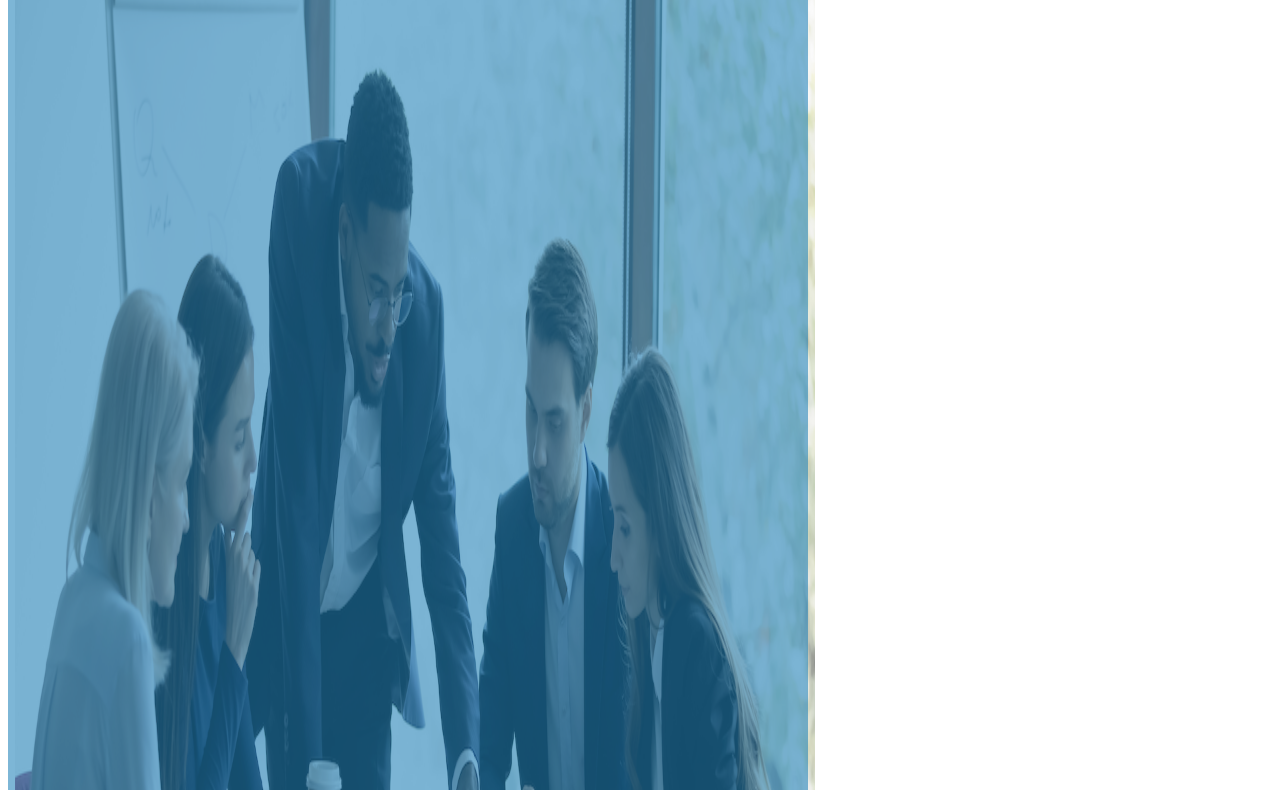
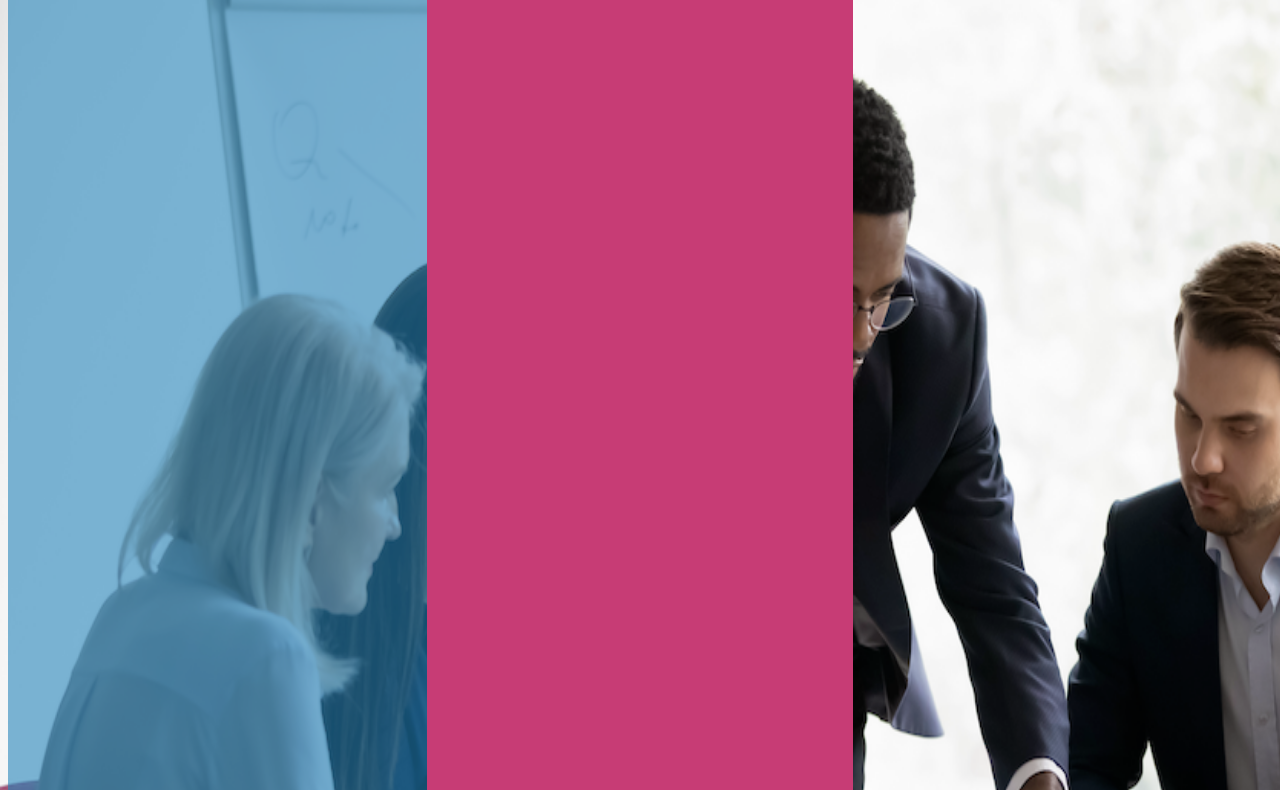
Before and after one commit to Nitin-1464/layout-4, a plain HTML site: page index.html in a window 1280 px wide. Shown: the part 401-1191 px from the top of the page. Drawn offline with nearby package versions, Linux system fonts and the light colour scheme.

Commit message:
Add files via upload

```diff
--- a/index.html
+++ b/index.html
@@ -35,15 +35,15 @@
             </div>
          </div>
          <header class="mesthead"  >
-             <div class="container-fluid" >
+             <div class="container-fluid" style="background-image: url('./Hero-Image.png'); background-repeat: no-repeat; background-size: 230vh 101vw;">
 
-                    <div style="background-image: url('./Hero-Image.png'); background-repeat: no-repeat; background-size: 100vh 100vw;">
+                    <div >
                         <div class="row">
-                    <div class="col-xl-9 col-lg-9 col-sm-9 col-md-9" >
+                    <div class="col-xl-4 col-lg-4 col-md-6 col-sm-12" >
                         <p id="p-u" > BUSINNESS</p>
 
                     </div>
-                    <div class="col-sm-3 col-lg-3 col-md-3 col-xl-4"  style="background-color:#c73c75; position: relative; ">
+                    <div class="col-xl-4 col-lg-4 col-md-6 col-sm-12"  style="background-color:#c73c75; position: relative; ">
 
                     </div>
                 </div>
--- a/style.css
+++ b/style.css
@@ -34,5 +34,6 @@ h1{
     font-family:  'Kanit', sans-serif;
     background-color: #2383b996;
     width: 100vh;
+    position: relative;
     height: 100vw;
 }
```
Also changed, not shown: section.html (+8 -1 lines).
